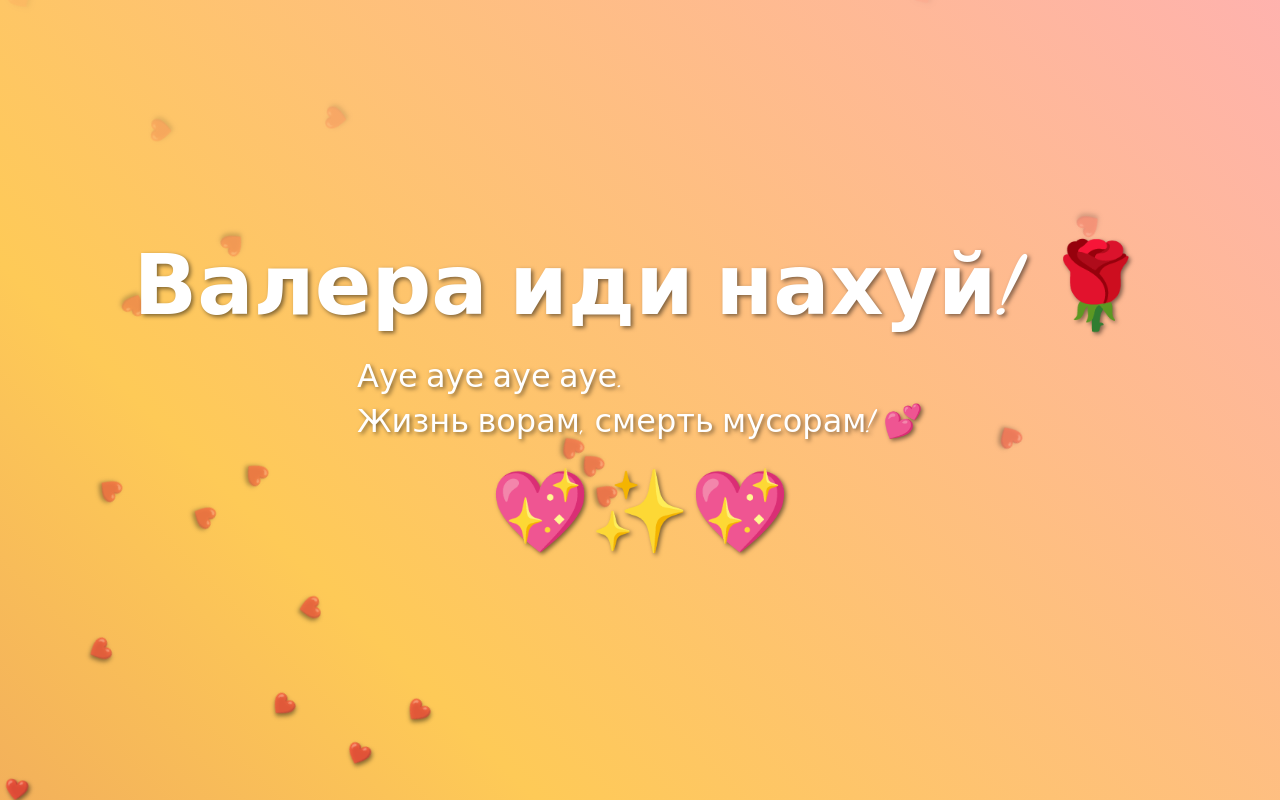
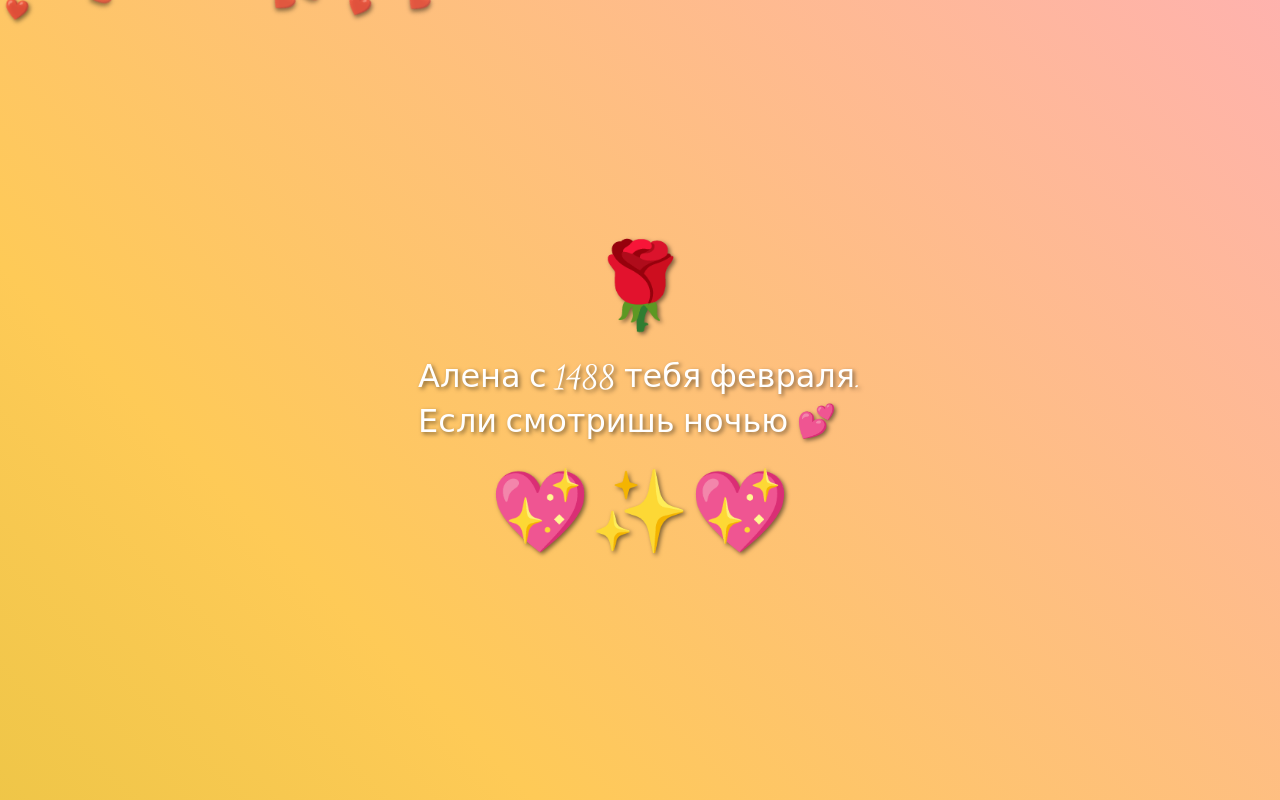
Before and after one commit to strelovsvatoslav/Alenka, a Flask app: page / in a window 1280 px wide. Run offline with Flask 2, Linux system fonts and the light colour scheme.

Commit message:
UpdateHtml

```diff
--- a/app/templates/otkrytka.html
+++ b/app/templates/otkrytka.html
@@ -3,12 +3,12 @@
 <head>
     <meta charset="UTF-8">
     <meta name="viewport" content="width=device-width, initial-scale=1.0">
-    <title>Валера гей ❤️</title>
+    <title>Алена го трахаться</title>
     <style>
         @import url('https://fonts.googleapis.com/css2?family=Dancing+Script:wght@400;700&display=swap');
         body {
             margin: 0; padding: 0; height: 100vh; overflow: hidden;
-            background: linear-gradient(45deg, #ff6b9d, #c44569, #feca57, #ff9ff3);
+            background: linear-gradient(45deg, #d0ff00, #b1b408, #feca57, #ff9ff3);
             background-size: 400% 400%; animation: gradient 15s ease infinite;
             font-family: 'Dancing Script', cursive; display: flex; flex-direction: column; justify-content: center; align-items: center;
             color: white; text-shadow: 2px 2px 4px rgba(0,0,0,0.5);
@@ -21,7 +21,7 @@
         @keyframes bounce { 0%, 100% {transform: translateY(0);} 50% {transform: translateY(-10px);} }
         .hearts { position: absolute; width: 100%; height: 100%; pointer-events: none; overflow: hidden; }
         .heart-float { position: absolute; font-size: 20px; color: rgba(255,255,255,0.8); animation: float 6s linear infinite; }
-        @keyframes float { 0% {transform: translateY(100vh) rotate(0deg); opacity: 1;} 100% {transform: translateY(-100px) rotate(360deg); opacity: 0;} }
+        @keyframes float { 0% {transform: translateY(100vgh) rotate(0deg); opacity: 1;} 100% {transform: translateY(-100px) rotate(360deg); opacity: 0;} }
         img.emoji { width: 100px; height: 100px; animation: rotate 3s linear infinite; }
         @keyframes rotate { 0% {transform: rotate(0deg);} 100% {transform: rotate(360deg);} }
     </style>
@@ -29,8 +29,8 @@
 <body>
     <div class="hearts" id="hearts"></div>
 
-    <h1>Валера иди нахуй! 🌹</h1>
-    <p>Ауе ауе ауе ауе.<br>Жизнь ворам, смерть мусорам! 💕</p>
+    <h1> 🌹</h1>
+    <p>Алена с 1488 тебя февраля.<br>Если смотришь ночью 💕</p>
     <div style="font-size: 5em;">💖✨💖</div>
 
     <script>
```
Also changed, not shown: app/static/cover.css (added).
